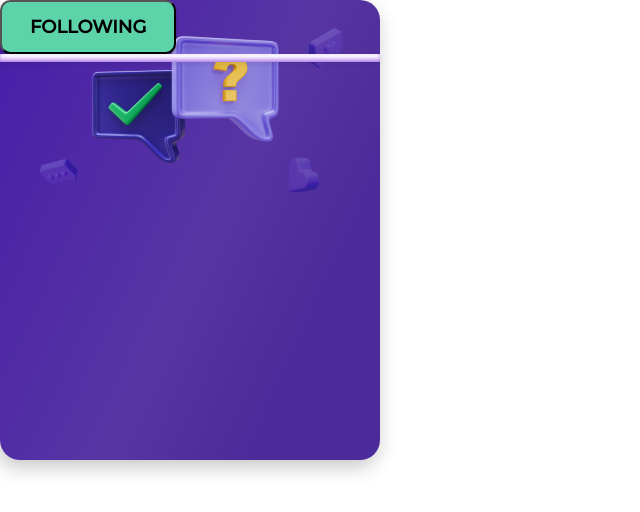
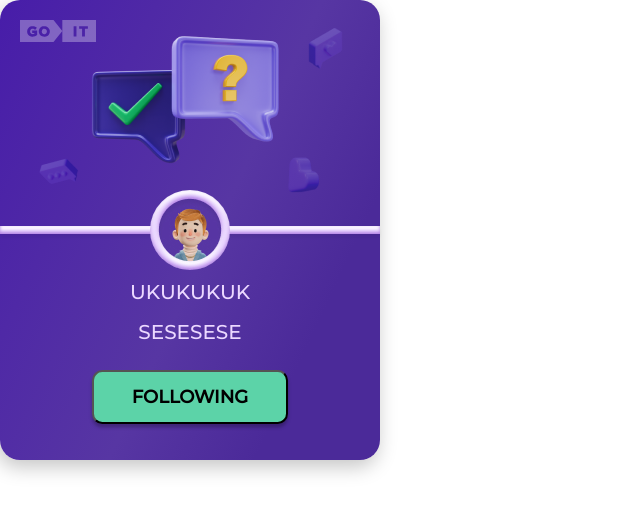
Before and after one commit to Oleksandr-Lytvyn/test-lytvyn, a React (Create React App) app: page / in a window 1280 px wide. Shown: the top 512 px of the page, without its empty margins (0-640 px from the left). Built offline with nearby package versions, Linux system fonts and the light colour scheme; no server answers.

Commit message:
finish style
finish style card, add axios get

```diff
--- a/package.json
+++ b/package.json
@@ -7,6 +7,7 @@
     "@testing-library/jest-dom": "^5.16.3",
     "@testing-library/react": "^12.1.4",
     "@testing-library/user-event": "^13.5.0",
+    "axios": "^1.4.0",
     "react": "^18.1.0",
     "react-dom": "^18.1.0",
     "react-scripts": "5.0.1",
--- /dev/null
+++ b/src/components/Avatar/Avatar.jsx
@@ -0,0 +1,13 @@
+import { AvatarImg, AvatarWrapper } from './Avatar.styled';
+import { Line } from './Avatar.styled';
+
+import ava from '../../images/Boy.jpg';
+
+export const Avatar = () => {
+  return (
+    <AvatarWrapper>
+      <Line></Line>
+      <AvatarImg></AvatarImg>
+    </AvatarWrapper>
+  );
+};
--- /dev/null
+++ b/src/components/Avatar/Avatar.styled.js
@@ -0,0 +1,40 @@
+import styled from 'styled-components';
+import boyImage from '../../images/Boy.jpg';
+
+export const AvatarWrapper = styled.div`
+  margin-bottom: 26px;
+  border-radius: 20px;
+  background-size: cover;
+  position: relative;
+  top: 50%;
+  transform: translate(0, 0);
+
+  width: 100%;
+`;
+
+export const Line = styled.div`
+  top: 50%;
+  left: 50%;
+  transform: translate(-50%, -50%);
+  width: 80px;
+  height: 80px;
+  position: absolute;
+  width: 100%;
+  height: 8px;
+  background: #ebd8ff;
+  box-shadow: 0px 3.43693px 3.43693px rgba(0, 0, 0, 0.06),
+    inset 0px -1.71846px 3.43693px #ae7be3, inset 0px 3.43693px 2.5777px #fbf8ff;
+`;
+
+export const AvatarImg = styled.div`
+  position: absolute;
+  top: 50%;
+  left: 50%;
+  transform: translate(-50%, -50%);
+  width: 80px;
+  height: 80px;
+  border-radius: 50%;
+  background-image: url(${boyImage});
+  background-position: -5px 0;
+  /* background-size: cover; */
+`;
--- a/src/components/Button/Button.styled.js
+++ b/src/components/Button/Button.styled.js
@@ -1,6 +1,8 @@
 import styled from 'styled-components';
 
 export const ButtonCard = styled.button`
+  margin-bottom: 36px;
+  width: 196px;
   display: flex;
   flex-direction: row;
   justify-content: center;
--- a/src/components/Card/Card.jsx
+++ b/src/components/Card/Card.jsx
@@ -1,13 +1,34 @@
 // import { Button } from 'components/Button/Button';
-import { CardMain } from './Card.styled';
+import { Box, CardMain } from './Card.styled';
 import { ButtonCard } from 'components/Button/Button.styled';
-import { Boy } from 'components/Boy/Boy';
+import { Avatar } from 'components/Avatar/Avatar';
+import { Info } from 'components/Info/Info';
+
+import axios from 'axios';
+import { useState } from 'react';
+
+const fetchData = async () => {
+  const data = await axios.get(
+    'https://63bf12e0e348cb07622066df.mockapi.io/users'
+  );
+  console.log(data);
+};
+
+fetchData();
 
 export const Card = () => {
+  const [tweets, setTweets] = useState();
+  const [followers, setFollowers] = useState();
+  const [ava, setAva] = useState();
+
   return (
     <CardMain>
-      <ButtonCard>Following</ButtonCard>
-      <Boy></Boy>
+      {/* <Boy></Boy> */}
+      <Avatar></Avatar>
+      <Box>
+        <Info></Info>
+        <ButtonCard>Following</ButtonCard>
+      </Box>
     </CardMain>
   );
 };
--- a/src/components/Card/Card.styled.js
+++ b/src/components/Card/Card.styled.js
@@ -3,6 +3,10 @@ import logo from '../../images/Logo.svg';
 import bgImage from '../../images/picture.png';
 
 export const CardMain = styled.div`
+  display: flex;
+  flex-direction: column;
+  justify-content: flex-end;
+  height: 480px;
   width: 380px;
   height: 460px;
   background-image: url(${logo}), url(${bgImage}),
@@ -12,3 +16,12 @@ export const CardMain = styled.div`
   background-repeat: no-repeat;
   background-position: 20px 20px, 50% 28px, 0;
 `;
+
+export const Box = styled.div`
+  width: 100%;
+  height: 100%;
+  display: flex;
+  flex-direction: column;
+  justify-content: flex-end;
+  align-items: center;
+`;
--- /dev/null
+++ b/src/components/Info/Info.jsx
@@ -0,0 +1,10 @@
+import { InfoBoard } from './Info.styled';
+
+export const Info = () => {
+  return (
+    <InfoBoard>
+      <p>ukukukuk</p>
+      <p>sesesese</p>
+    </InfoBoard>
+  );
+};
--- /dev/null
+++ b/src/components/Info/Info.styled.js
@@ -0,0 +1,17 @@
+import styled from 'styled-components';
+
+export const InfoBoard = styled.div`
+  display: flex;
+  flex-direction: column;
+  justify-content: space-between;
+  align-items: center;
+  gap: 16px;
+  margin-bottom: 26px;
+
+  font-weight: 500;
+  font-size: 20px;
+  line-height: 24px;
+  text-transform: uppercase;
+
+  color: #ebd8ff;
+`;
--- a/src/index.css
+++ b/src/index.css
@@ -22,3 +22,7 @@ button {
   line-height: 22px;
   text-transform: uppercase;
 }
+
+p {
+  margin: 0 0;
+}
```
Also changed, not shown: 1 other file (tests, documents, lock files or other folders).
